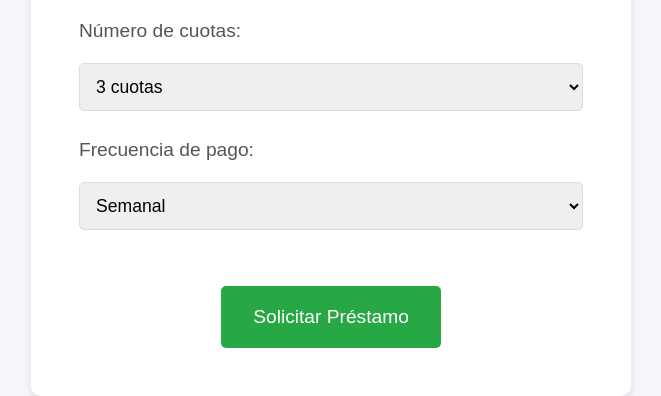
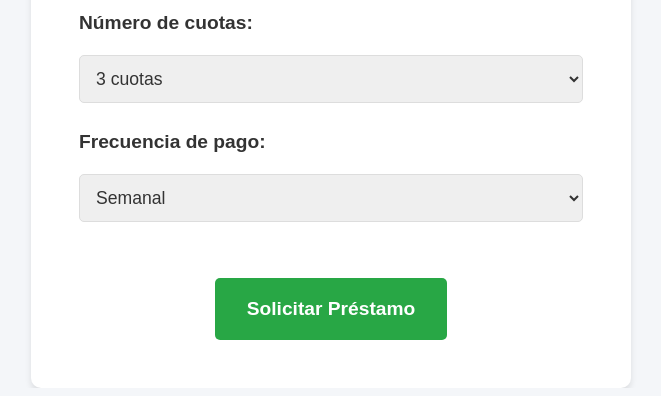
Before and after one commit to ingeniarperuempresa/PeruPay, a plain HTML site: page index.html in a window 1280 px wide. Shown: the part 423-819 px from the top of the page, without its empty margins (309-970 px from the left). Drawn offline with Linux system fonts and the light colour scheme.

Commit message:
Update index.html

```diff
--- a/index.html
+++ b/index.html
@@ -53,6 +53,7 @@
       color: #004aad;
       margin-bottom: 1rem; /* Espacio entre el título y los campos */
       font-size: 2rem;
+      font-weight: bold; /* Título en negrita */
       text-align: center;
     }
 
@@ -64,8 +65,9 @@
     label {
       display: block;
       font-size: 1.2rem;
-      color: #555;
+      color: #333;
       margin-bottom: 0.5rem;
+      font-weight: bold; /* Etiquetas en negrita */
     }
 
     /* Barra de selección con color vibrante */
@@ -116,15 +118,22 @@
       margin-top: 1rem;
     }
 
-    select, input[type="range"] {
+    /* Campos select con color de fondo */
+    select {
       width: 100%;
       padding: 0.75rem;
       font-size: 1.1rem;
       border-radius: 5px;
       border: 1px solid #ddd;
       margin-top: 0.5rem;
+      color: #333; /* Color del texto en select */
     }
 
+    select:focus {
+      border-color: #28a745; /* Color del borde cuando se selecciona */
+    }
+
+    /* Estilo del botón */
     .button {
       background-color: #28a745;
       color: #fff;
@@ -134,6 +143,7 @@
       text-decoration: none;
       transition: background-color 0.3s ease;
       margin-top: 2rem;
+      font-weight: bold; /* Botón en negrita */
     }
 
     .button:hover {
```
